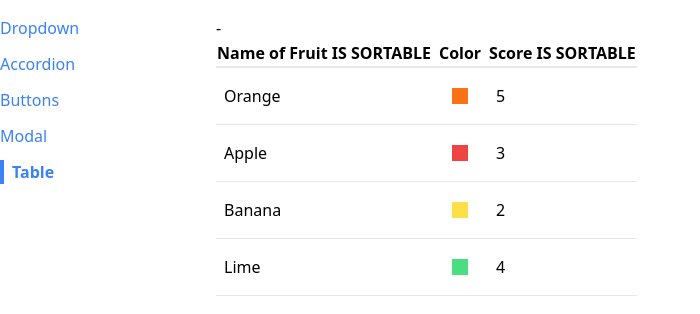
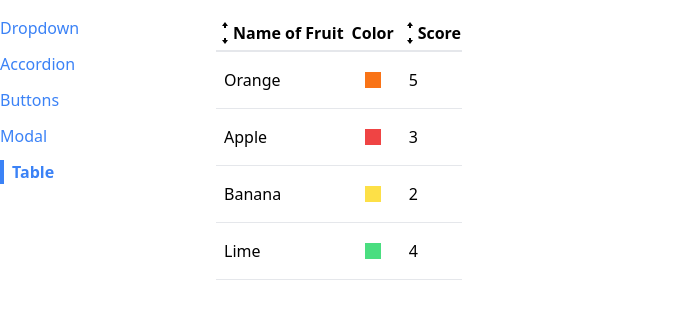
Before and after one commit to preston-bateman/comps, a React (Vite) app: page /table in a window 1280 px wide. Shown: the top 314 px of the page, without its empty margins (0-700 px from the left). Built offline with nearby package versions, Linux system fonts and the light colour scheme.

Commit message:
finish up table

```diff
--- a/src/components/SortableTable.js
+++ b/src/components/SortableTable.js
@@ -1,5 +1,6 @@
 import { useState } from "react"
 import Table from "./Table"
+import { GoArrowSmallDown, GoArrowSmallUp } from 'react-icons/go'
 
 function SortableTable (props) {
     const [sortOrder, setSortOrder] = useState(null)
@@ -8,6 +9,12 @@
     const { config, data } = props
 
     const handleClick = (label) => {
+        if(sortBy && label !== sortBy) {
+            setSortOrder('asc')
+            setSortBy(label)
+            return
+        }
+
         if (sortOrder === null){
             setSortOrder('asc')
             setSortBy(label)
@@ -18,8 +25,6 @@
             setSortOrder(null)
             setSortBy(null)
         }
-
-
     }
 
     const updatedConfig = config.map((column) => {
@@ -29,7 +34,12 @@
 
         return {
             ...column,
-            header: () => <th onClick={() => handleClick(column.label)}>{column.label} IS SORTABLE</th>
+            header: () => <th className="cursor-pointer hover:bg-gray-100" onClick={() => handleClick(column.label)}>
+                <div className="flex items-center">
+                    {getIcons(column.label, sortBy, sortOrder)}
+                    {column.label}
+                </div>
+            </th>
         }
     })
 
@@ -51,10 +61,32 @@
     }
 
     return (
-        <div>{sortOrder} - {sortBy}
         <Table {...props} data={sortedData} config={updatedConfig} />
-        </div>
     )
 }
 
+function getIcons(label, sortBy, sortOrder) {
+    if(label !== sortBy){
+        return <div>
+            <GoArrowSmallUp />
+            <GoArrowSmallDown />
+        </div>
+    }
+
+    if(sortOrder === null){
+        return <div>
+        <GoArrowSmallUp />
+        <GoArrowSmallDown />
+    </div>
+    }else if (sortOrder === 'asc'){
+        return <div>
+        <GoArrowSmallUp />
+    </div>
+    }else if (sortOrder === 'desc'){
+        return <div>
+        <GoArrowSmallDown />
+    </div>
+    }
+}
+
 export default SortableTable
```
